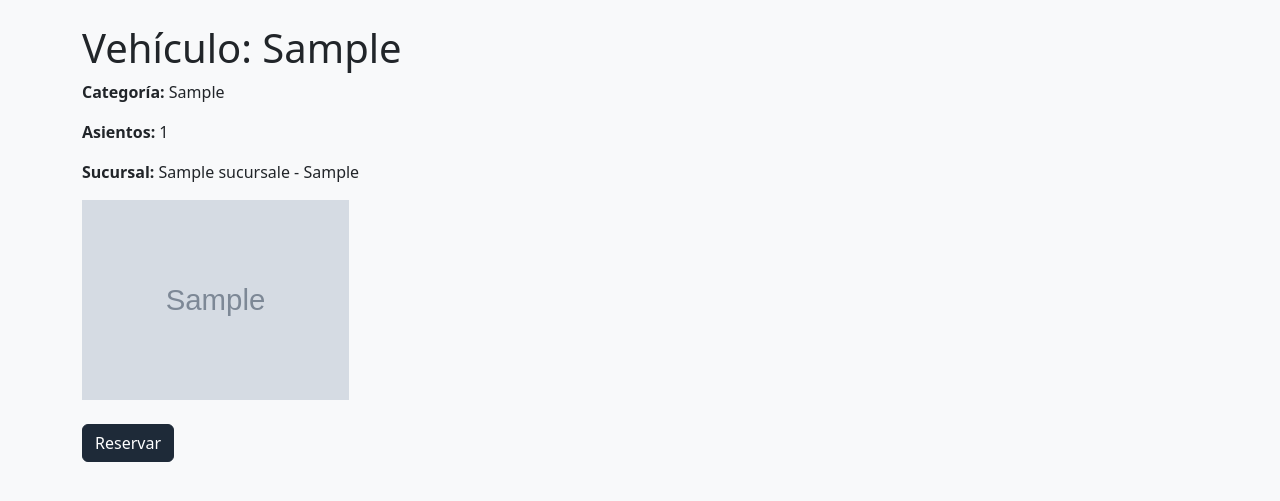
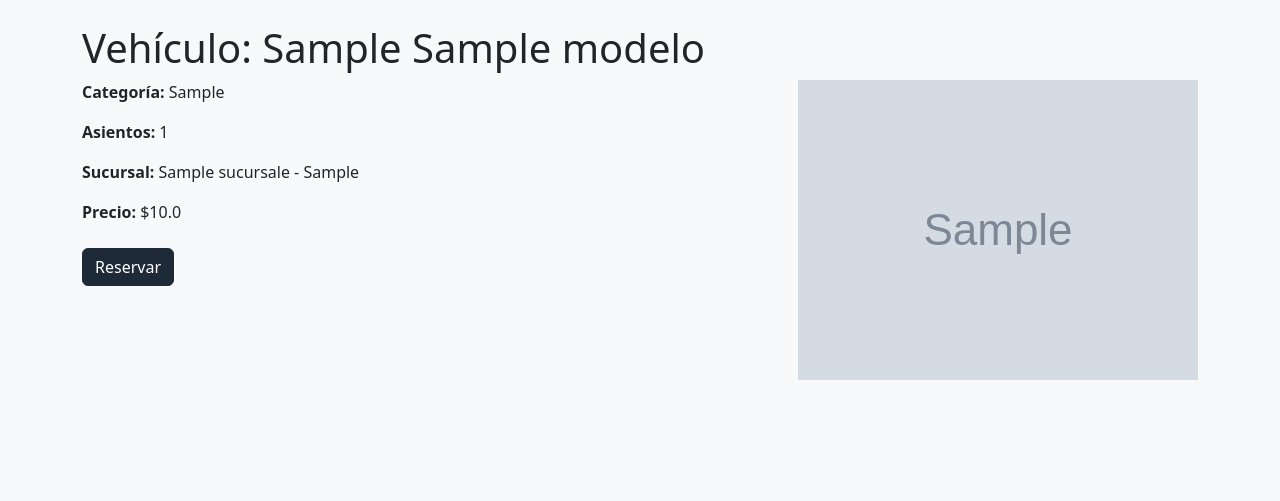
Before and after one commit to lucamaffeo/Alquilando, a Flask app: page /vehiculos/show_reserva/1 in a window 1280 px wide. Shown: the part 186-687 px from the top of the page. Run offline with Flask 3, Linux system fonts and the light colour scheme; tables that the repository leaves empty hold one stand-in row (values such as "Sample post"); grey boxes marked "Sample" are stand-in pictures.

Commit message:
todo funcionando, sigue q no pueda volver atras

```diff
--- a/src/web/controllers/vehiculos.py
+++ b/src/web/controllers/vehiculos.py
@@ -170,8 +170,17 @@ def disponibles():
     modelos_azar = []
     for key, datos in modelos.items():
         vehiculo_azar = random.choice(datos["vehiculos"])
+        # Obtener el nombre del modelo
+        modelo_nombre = ""
+        try:
+            modelo_obj = Modelo.query.get(vehiculo_azar.modelo_id)
+            if modelo_obj:
+                modelo_nombre = modelo_obj.nombre
+        except Exception:
+            modelo_nombre = str(vehiculo_azar.modelo_id)
         modelos_azar.append({
             "modelo": vehiculo_azar.modelo_id,
+            "modelo_nombre": modelo_nombre,
             "vehiculo": vehiculo_azar,
             "precio": vehiculo_azar.precio,
             "marca": vehiculo_azar.marca,
@@ -202,4 +211,29 @@ def categorias():
 @bp.route("/show_reserva/<int:id>")
 def show_reserva(id):
     v = vehiculo.get_vehiculo_by_id(id)
-    return render_template("vehiculos/show_reserva.html", vehiculo=v)
+    from flask import request
+    fecha_inicio = request.args.get("fecha_inicio")
+    fecha_fin = request.args.get("fecha_fin")
+    precio_total = None
+    precio_por_dia = None
+    dias = None
+    if fecha_inicio and fecha_fin and v:
+        from datetime import datetime
+        try:
+            fecha_inicio_dt = datetime.strptime(fecha_inicio, "%Y-%m-%d").date()
+            fecha_fin_dt = datetime.strptime(fecha_fin, "%Y-%m-%d").date()
+            dias = (fecha_fin_dt - fecha_inicio_dt).days + 1
+            precio_total = int(v.precio) * dias
+            precio_por_dia = int(v.precio)
+        except Exception:
+            precio_total = v.precio
+            precio_por_dia = v.precio
+    return render_template(
+        "vehiculos/show_reserva.html",
+        vehiculo=v,
+        precio_total=precio_total,
+        precio_por_dia=precio_por_dia,
+        dias=dias,
+        fecha_inicio=fecha_inicio,
+        fecha_fin=fecha_fin
+    )
--- a/src/web/templates/vehiculos/show_reserva.html
+++ b/src/web/templates/vehiculos/show_reserva.html
@@ -1,25 +1,29 @@
 {% extends "base_show.html" %}
 
-{% block header %}Vehículo: {{ vehiculo.marca }} {{ vehiculo.modelo }} {% endblock %}
+{% block header %}Vehículo: {{ vehiculo.marca }} {{ vehiculo.modelo_nombre() if vehiculo.modelo_nombre else vehiculo.modelo }}{% endblock %}
 
 {% block details %}
-
-<p><strong>Categoría:</strong> {{ vehiculo.categoria }}</p>
-<p><strong>Asientos:</strong> {{ vehiculo.asientos }}</p>
-<p><strong>Sucursal:</strong> {{ vehiculo.sucursal.nombre }} - {{ vehiculo.sucursal.ubicacion }}</p>
-
-{% if vehiculo.imagen %}
-    <div class="mb-3">
-        <img src="{{ url_for('static', filename='images/' ~ vehiculo.imagen) }}" alt="Imagen del vehículo" style="max-width:300px;max-height:200px;object-fit:contain;">
+<div class="d-flex align-items-start">
+    <div class="flex-grow-1">
+        <p><strong>Categoría:</strong> {{ vehiculo.categoria }}</p>
+        <p><strong>Asientos:</strong> {{ vehiculo.asientos }}</p>
+        <p><strong>Sucursal:</strong> {{ vehiculo.sucursal.nombre }} - {{ vehiculo.sucursal.ubicacion }}</p>
+        {% if precio_total and dias %}
+            <p><strong>Fecha inicio:</strong> {{ fecha_inicio }}</p>
+            <p><strong>Fecha fin:</strong> {{ fecha_fin }}</p>
+            <p><strong>Precio total:</strong> ${{ precio_total }}</p>
+        {% else %}
+            <p><strong>Precio:</strong> ${{ vehiculo.precio }}</p>
+        {% endif %}
+        <div>
+            <a href="{{ url_for('reservas.pago', vehiculo_id=vehiculo.id, fecha_inicio=fecha_inicio, fecha_fin=fecha_fin) }}"
+                class="btn btn-success mt-2">Reservar</a>
+        </div>
     </div>
-{% endif %}
-
-{% if request.args.get('precio_total') %}
-    <p><strong>Precio total:</strong> ${{ request.args.get('precio_total') }}</p>
-{% endif %}
-
-<div>
-    <a href="{{ url_for('reservas.pago', vehiculo_id=vehiculo.id, fecha_inicio=request.args.get('fecha_inicio'), fecha_fin=request.args.get('fecha_fin')) }}"
-        class="btn btn-success mt-2">Reservar</a>
+    {% if vehiculo.imagen %}
+        <div class="ms-4">
+            <img src="{{ url_for('static', filename='images/' ~ vehiculo.imagen) }}" alt="Imagen del vehículo" style="max-width:500px;max-height:350px;object-fit:contain;">
+        </div>
+    {% endif %}
 </div>
 {% endblock %}
```
Also changed, not shown: src/web/controllers/reservas.py (+21 -3 lines), src/web/templates/reservas/index.html (+13 -6 lines), src/web/templates/vehiculos/disponibles.html (+5 -5 lines).
